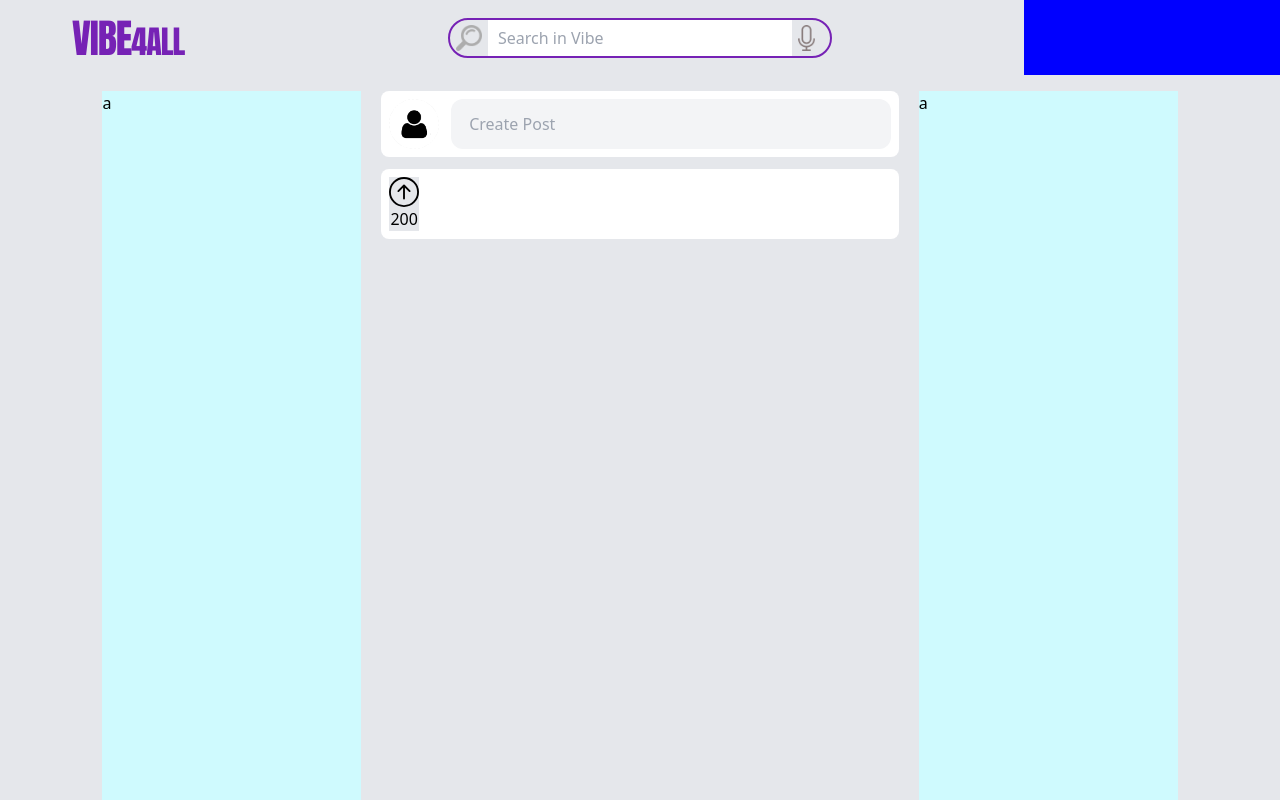
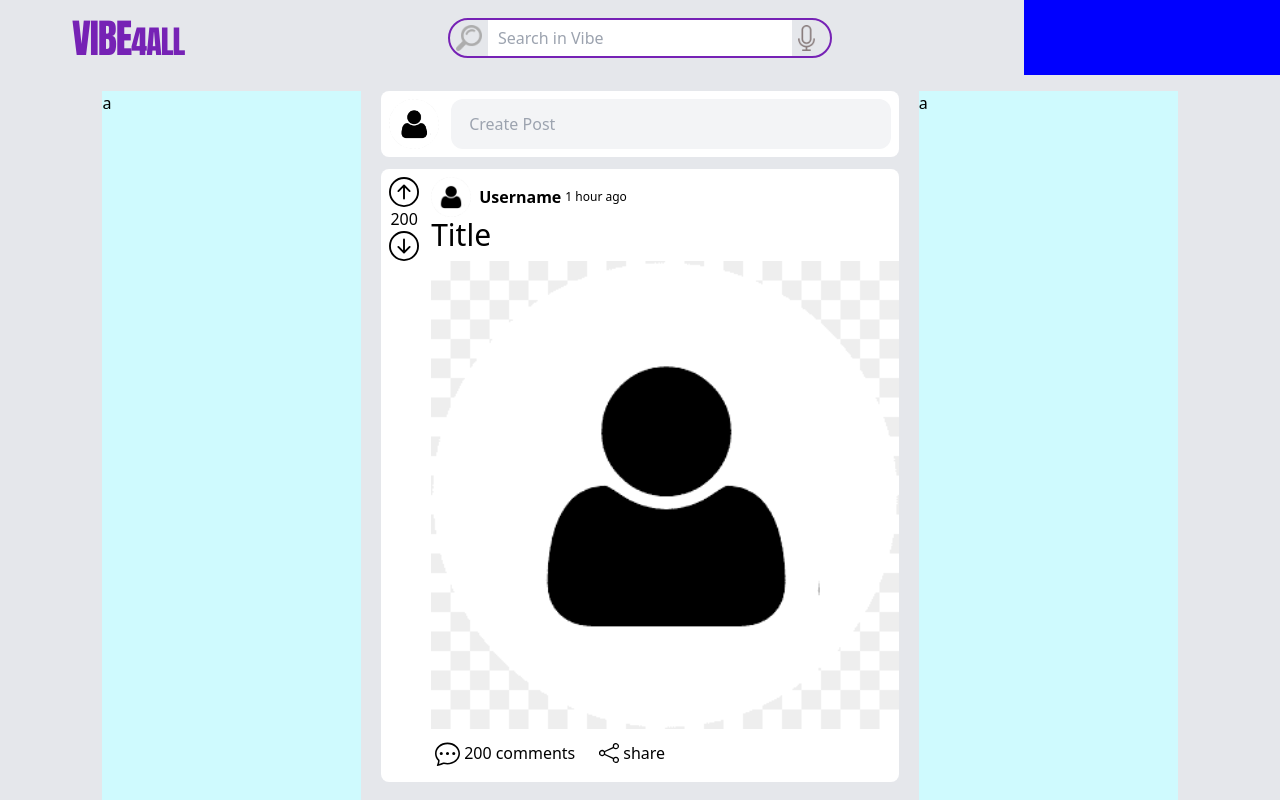
Before and after one commit to ThijmenLemmens/Vibe, a Next.js app in the folder vibe/: page / in a window 1280 px wide. Built offline with nearby package versions, Linux system fonts and the light colour scheme.

Commit message:
naar timon

```diff
--- /dev/null
+++ b/vibe/src/components/feed/comment.jsx
@@ -0,0 +1,26 @@
+import {useEffect} from "react";
+import img from "@/assets/images/tempImage.png";
+import Image from "next/image";
+export const Comment = (props) => {
+
+    useEffect(() => {
+
+    }, []);
+
+    return (
+        <div className="w-full h-auto border-amber-600 pl-3">
+            <div className="flex">
+                <div className="h-full">
+                    <Image src={img} alt="" width={50} height={50} />
+                </div>
+                <div className="flex pl-3 flex-col pt-1">
+                    <div className="flex">
+                        <p className="font-bold mr-1">Username</p>
+                        <p className="text-xs mt-1">1 hour ago</p>
+                    </div>
+                    <p>fuck this post</p>
+                </div>
+            </div>
+        </div>
+    );
+}
--- /dev/null
+++ b/vibe/src/components/feed/newComment.jsx
@@ -0,0 +1,20 @@
+import {useEffect} from "react";
+
+export const NewComment = (props) => {
+
+    useEffect(() => {
+
+    }, []);
+
+    return (
+        <div className="m-2">
+            <label htmlFor="message" className="block mb-2 text-sm font-medium text-gray-900">Your message</label>
+            <textarea id="message" rows="3"
+                      className="block p-2.5 w-full text-sm text-gray-900 bg-gray-50 rounded-lg border border-gray-300 focus:ring-blue-500 outline-0 focus:border-blue-500"
+                      placeholder="Write your thoughts here..." />
+            <div className="flex w-full justify-end my-2 border-b border-b-gray-200 pb-2">
+                <button className="border border-gray-300 text-sm text-gray-900 bg-gray-50 hover:bg-gray-100 rounded py-1 px-2">post comment</button>
+            </div>
+        </div>
+    );
+}
--- a/vibe/src/components/feed/post.jsx
+++ b/vibe/src/components/feed/post.jsx
@@ -1,5 +1,8 @@
 import {useEffect, useState} from "react";
-
+import img from "@/assets/images/tempImage.png";
+import Image from "next/image";
+import {Comment} from "@/components/feed/comment";
+import {NewComment} from "@/components/feed/newComment";
 export const Post = (props) => {
 
     let [hoverArrowUp, setHoverArrowUp] = useState(false)
@@ -10,9 +13,9 @@ export const Post = (props) => {
     }, []);
 
     return (
-        <div className="w-full bg-white rounded-lg p-2">
+        <div className="w-full bg-white rounded-lg ps-2 py-2">
             <div className="flex">
-                <div className="bg-gray-200 flex flex-col justify-center items-center">
+                <div className="flex h-full flex-col justify-center items-center">
                     <div onMouseEnter={() => setHoverArrowUp(true)} onMouseLeave={() => setHoverArrowUp(false)} className="w-fit cursor-pointer">
                         {hoverArrowUp ? (
                             <svg xmlns="http://www.w3.org/2000/svg" width="30" height="30" fill="currentColor"
@@ -29,9 +32,66 @@ export const Post = (props) => {
                         )}
                     </div>
                     <p className="content-cente">200</p>
-
+                    <div className="w-fit cursor-pointer" onMouseEnter={()=> setHoverArrowDown(true)} onMouseLeave={()=> setHoverArrowDown(false)}>
+                        {hoverArrowDown ? (
+                            <svg xmlns="http://www.w3.org/2000/svg" width="30" height="30" fill="currentColor"
+                                 className="bi bi-arrow-down-circle-fill" viewBox="0 0 16 16">
+                                <path
+                                    d="M16 8A8 8 0 1 1 0 8a8 8 0 0 1 16 0zM8.5 4.5a.5.5 0 0 0-1 0v5.793L5.354 8.146a.5.5 0 1 0-.708.708l3 3a.5.5 0 0 0 .708 0l3-3a.5.5 0 0 0-.708-.708L8.5 10.293V4.5z"/>
+                            </svg>
+                        ) : (
+                            <svg xmlns="http://www.w3.org/2000/svg" width="30" height="30" fill="currentColor"
+                                 className="bi bi-arrow-down-circle" viewBox="0 0 16 16">
+                                <path fill-rule="evenodd"
+                                      d="M1 8a7 7 0 1 0 14 0A7 7 0 0 0 1 8zm15 0A8 8 0 1 1 0 8a8 8 0 0 1 16 0zM8.5 4.5a.5.5 0 0 0-1 0v5.793L5.354 8.146a.5.5 0 1 0-.708.708l3 3a.5.5 0 0 0 .708 0l3-3a.5.5 0 0 0-.708-.708L8.5 10.293V4.5z"/>
+                            </svg>
+                        )}
+                    </div>
+                </div>
+                <div className="flex ps-3 flex-col w-full">
+                    <div className="flex items-center">
+                        <Image src={img} alt="" height={40}  className="rounded-full mr-2"/>
+                        <p className="font-bold mr-1">Username</p>
+                        <p className="text-xs">1 hour ago</p>
+                    </div>
+                    <h3 className="text-3xl flex flex-wrap mb-2">Title</h3>
+                    <Image
+                        src={img}
+                        width="0"
+                        height="0"
+                        sizes="100vw"
+                        className="w-full h-auto"
+                        alt="Post Image"
+                    />
+                    <div className="flex">
+                        <div className="flex cursor-pointer hover:bg-gray-100 py-2 px-1 rounded mt-1">
+                            <svg xmlns="http://www.w3.org/2000/svg" width="25" height="25" fill="currentColor"
+                                 className="bi bi-chat-dots" viewBox="0 0 16 16">
+                                <path
+                                    d="M5 8a1 1 0 1 1-2 0 1 1 0 0 1 2 0zm4 0a1 1 0 1 1-2 0 1 1 0 0 1 2 0zm3 1a1 1 0 1 0 0-2 1 1 0 0 0 0 2z"/>
+                                <path
+                                    d="m2.165 15.803.02-.004c1.83-.363 2.948-.842 3.468-1.105A9.06 9.06 0 0 0 8 15c4.418 0 8-3.134 8-7s-3.582-7-8-7-8 3.134-8 7c0 1.76.743 3.37 1.97 4.6a10.437 10.437 0 0 1-.524 2.318l-.003.011a10.722 10.722 0 0 1-.244.637c-.079.186.074.394.273.362a21.673 21.673 0 0 0 .693-.125zm.8-3.108a1 1 0 0 0-.287-.801C1.618 10.83 1 9.468 1 8c0-3.192 3.004-6 7-6s7 2.808 7 6c0 3.193-3.004 6-7 6a8.06 8.06 0 0 1-2.088-.272 1 1 0 0 0-.711.074c-.387.196-1.24.57-2.634.893a10.97 10.97 0 0 0 .398-2z"/>
+                            </svg>
+                            <p className="ml-1">200</p>
+                            <p className="ml-1 text-s">comments</p>
+                        </div>
+                        <div className="flex cursor-pointer hover:bg-gray-100 py-2 px-2 rounded mt-1 ml-3 items-center">
+                            <svg xmlns="http://www.w3.org/2000/svg" width="20" height="20" fill="currentColor"
+                                 className="bi bi-share" viewBox="0 0 16 16">
+                                <path
+                                    d="M13.5 1a1.5 1.5 0 1 0 0 3 1.5 1.5 0 0 0 0-3zM11 2.5a2.5 2.5 0 1 1 .603 1.628l-6.718 3.12a2.499 2.499 0 0 1 0 1.504l6.718 3.12a2.5 2.5 0 1 1-.488.876l-6.718-3.12a2.5 2.5 0 1 1 0-3.256l6.718-3.12A2.5 2.5 0 0 1 11 2.5zm-8.5 4a1.5 1.5 0 1 0 0 3 1.5 1.5 0 0 0 0-3zm11 5.5a1.5 1.5 0 1 0 0 3 1.5 1.5 0 0 0 0-3z"/>
+                            </svg>
+                            <p className="ml-1">share</p>
+                        </div>
+                    </div>
                 </div>
             </div>
+            {/*comment section*/}
+            {/*<NewComment/>*/}
+            {/*<div className="w-full flex flex-col gap-2">*/}
+            {/*    <Comment/>*/}
+            {/*    <Comment/>*/}
+            {/*</div>*/}
         </div>
     );
 }
```
Also changed, not shown: 1 other file (tests, documents, lock files or other folders).
